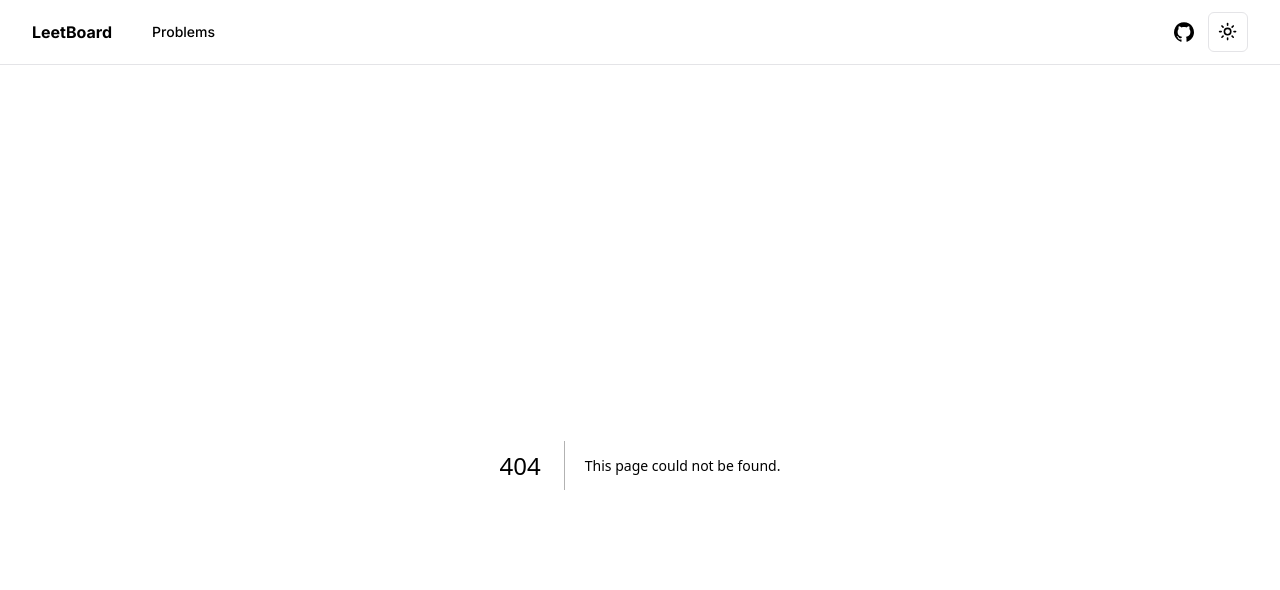
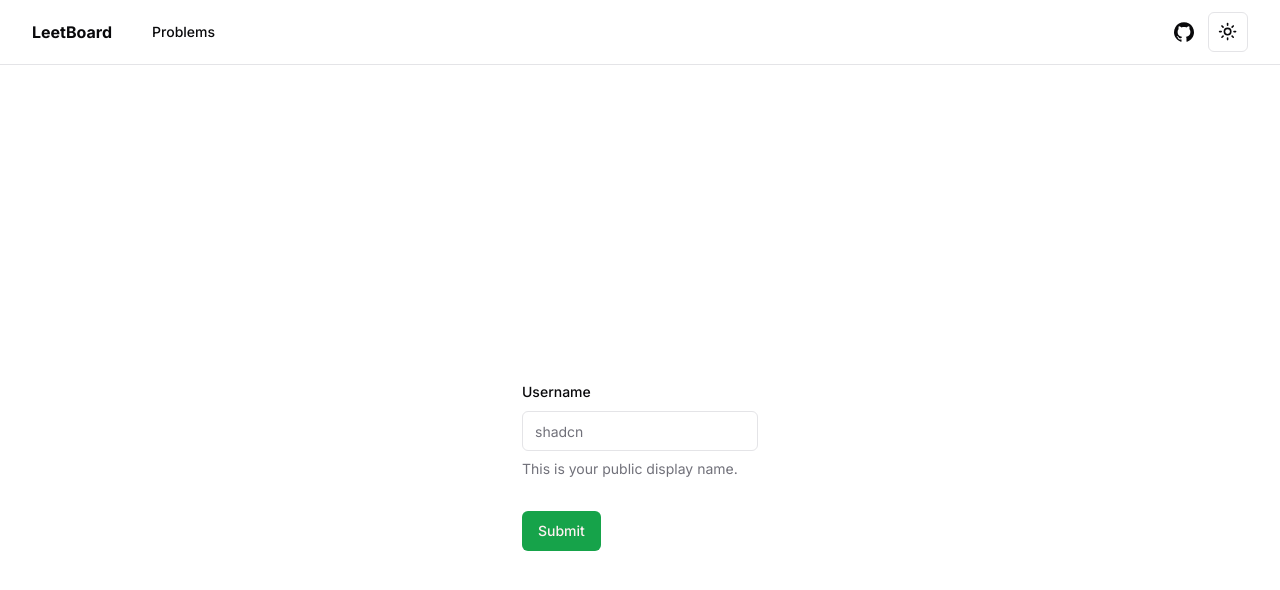
Before and after one commit to madhukar666/leet-board, a Next.js app in the folder leet-board/: page /problems in a window 1280 px wide. Before the commit this address had no page. Shown: the top 590 px of the page. Built offline with nearby package versions, Linux system fonts and the light colour scheme.

Commit message:
add problems card

```diff
--- /dev/null
+++ b/leet-board/src/app/problems/page.tsx
@@ -0,0 +1,12 @@
+
+
+import {ProblemForm } from "@/components/custom/lc-form"
+
+export default function ProblemCard(){
+
+  return (
+    <div className="h-screen flex justify-center items-center">
+      <ProblemForm></ProblemForm>
+    </div>
+  )
+}
--- /dev/null
+++ b/leet-board/src/components/custom/lc-form.tsx
@@ -0,0 +1,61 @@
+"use client"
+
+import { zodResolver } from "@hookform/resolvers/zod"
+import { useForm } from "react-hook-form"
+import { z } from "zod"
+
+import { Button } from "@/components/ui/button"
+import {
+  Form,
+  FormControl,
+  FormDescription,
+  FormField,
+  FormItem,
+  FormLabel,
+  FormMessage,
+} from "@/components/ui/form"
+import { Input } from "@/components/ui/input"
+
+const formSchema = z.object({
+  username: z.string().min(2, {
+    message: "Username must be at least 2 characters.",
+  }),
+})
+
+export function ProblemForm() {
+  // ...
+const form = useForm<z.infer<typeof formSchema>>({
+    resolver: zodResolver(formSchema),
+    defaultValues: {
+      username: "",
+    },
+  })
+  function onSubmit(values: z.infer<typeof formSchema>) {
+    // Do something with the form values.
+    // ✅ This will be type-safe and validated.
+    console.log(values)
+  }
+  return (
+    <Form {...form}>
+      <form onSubmit={form.handleSubmit(onSubmit)} className="space-y-8">
+        <FormField
+          control={form.control}
+          name="username"
+          render={({ field }) => (
+            <FormItem>
+              <FormLabel>Username</FormLabel>
+              <FormControl>
+                <Input placeholder="shadcn" {...field} />
+              </FormControl>
+              <FormDescription>
+                This is your public display name.
+              </FormDescription>
+              <FormMessage />
+            </FormItem>
+          )}
+        />
+        <Button type="submit">Submit</Button>
+      </form>
+    </Form>
+  )
+}
--- /dev/null
+++ b/leet-board/src/components/ui/form.tsx
@@ -0,0 +1,176 @@
+import * as React from "react"
+import * as LabelPrimitive from "@radix-ui/react-label"
+import { Slot } from "@radix-ui/react-slot"
+import {
+  Controller,
+  ControllerProps,
+  FieldPath,
+  FieldValues,
+  FormProvider,
+  useFormContext,
+} from "react-hook-form"
+
+import { cn } from "@/lib/utils"
+import { Label } from "@/components/ui/label"
+
+const Form = FormProvider
+
+type FormFieldContextValue<
+  TFieldValues extends FieldValues = FieldValues,
+  TName extends FieldPath<TFieldValues> = FieldPath<TFieldValues>
+> = {
+  name: TName
+}
+
+const FormFieldContext = React.createContext<FormFieldContextValue>(
+  {} as FormFieldContextValue
+)
+
+const FormField = <
+  TFieldValues extends FieldValues = FieldValues,
+  TName extends FieldPath<TFieldValues> = FieldPath<TFieldValues>
+>({
+  ...props
+}: ControllerProps<TFieldValues, TName>) => {
+  return (
+    <FormFieldContext.Provider value={{ name: props.name }}>
+      <Controller {...props} />
+    </FormFieldContext.Provider>
+  )
+}
+
+const useFormField = () => {
+  const fieldContext = React.useContext(FormFieldContext)
+  const itemContext = React.useContext(FormItemContext)
+  const { getFieldState, formState } = useFormContext()
+
+  const fieldState = getFieldState(fieldContext.name, formState)
+
+  if (!fieldContext) {
+    throw new Error("useFormField should be used within <FormField>")
+  }
+
+  const { id } = itemContext
+
+  return {
+    id,
+    name: fieldContext.name,
+    formItemId: `${id}-form-item`,
+    formDescriptionId: `${id}-form-item-description`,
+    formMessageId: `${id}-form-item-message`,
+    ...fieldState,
+  }
+}
+
+type FormItemContextValue = {
+  id: string
+}
+
+const FormItemContext = React.createContext<FormItemContextValue>(
+  {} as FormItemContextValue
+)
+
+const FormItem = React.forwardRef<
+  HTMLDivElement,
+  React.HTMLAttributes<HTMLDivElement>
+>(({ className, ...props }, ref) => {
+  const id = React.useId()
+
+  return (
+    <FormItemContext.Provider value={{ id }}>
+      <div ref={ref} className={cn("space-y-2", className)} {...props} />
+    </FormItemContext.Provider>
+  )
+})
+FormItem.displayName = "FormItem"
+
+const FormLabel = React.forwardRef<
+  React.ElementRef<typeof LabelPrimitive.Root>,
+  React.ComponentPropsWithoutRef<typeof LabelPrimitive.Root>
+>(({ className, ...props }, ref) => {
+  const { error, formItemId } = useFormField()
+
+  return (
+    <Label
+      ref={ref}
+      className={cn(error && "text-destructive", className)}
+      htmlFor={formItemId}
+      {...props}
+    />
+  )
+})
+FormLabel.displayName = "FormLabel"
+
+const FormControl = React.forwardRef<
+  React.ElementRef<typeof Slot>,
+  React.ComponentPropsWithoutRef<typeof Slot>
+>(({ ...props }, ref) => {
+  const { error, formItemId, formDescriptionId, formMessageId } = useFormField()
+
+  return (
+    <Slot
+      ref={ref}
+      id={formItemId}
+      aria-describedby={
+        !error
+          ? `${formDescriptionId}`
+          : `${formDescriptionId} ${formMessageId}`
+      }
+      aria-invalid={!!error}
+      {...props}
+    />
+  )
+})
+FormControl.displayName = "FormControl"
+
+const FormDescription = React.forwardRef<
+  HTMLParagraphElement,
+  React.HTMLAttributes<HTMLParagraphElement>
+>(({ className, ...props }, ref) => {
+  const { formDescriptionId } = useFormField()
+
+  return (
+    <p
+      ref={ref}
+      id={formDescriptionId}
+      className={cn("text-sm text-muted-foreground", className)}
+      {...props}
+    />
+  )
+})
+FormDescription.displayName = "FormDescription"
+
+const FormMessage = React.forwardRef<
+  HTMLParagraphElement,
+  React.HTMLAttributes<HTMLParagraphElement>
+>(({ className, children, ...props }, ref) => {
+  const { error, formMessageId } = useFormField()
+  const body = error ? String(error?.message) : children
+
+  if (!body) {
+    return null
+  }
+
+  return (
+    <p
+      ref={ref}
+      id={formMessageId}
+      className={cn("text-sm font-medium text-destructive", className)}
+      {...props}
+    >
+      {body}
+    </p>
+  )
+})
+FormMessage.displayName = "FormMessage"
+
+export {
+  useFormField,
+  Form,
+  FormItem,
+  FormLabel,
+  FormControl,
+  FormDescription,
+  FormMessage,
+  FormField,
+}
--- /dev/null
+++ b/leet-board/src/components/ui/input.tsx
@@ -0,0 +1,25 @@
+import * as React from "react"
+
+import { cn } from "@/lib/utils"
+
+export interface InputProps
+  extends React.InputHTMLAttributes<HTMLInputElement> {}
+
+const Input = React.forwardRef<HTMLInputElement, InputProps>(
+  ({ className, type, ...props }, ref) => {
+    return (
+      <input
+        type={type}
+        className={cn(
+          "flex h-10 w-full rounded-md border border-input bg-background px-3 py-2 text-sm ring-offset-background file:border-0 file:bg-transparent file:text-sm file:font-medium placeholder:text-muted-foreground focus-visible:outline-none focus-visible:ring-2 focus-visible:ring-ring focus-visible:ring-offset-2 disabled:cursor-not-allowed disabled:opacity-50",
+          className
+        )}
+        ref={ref}
+        {...props}
+      />
+    )
+  }
+)
+Input.displayName = "Input"
+
+export { Input }
--- /dev/null
+++ b/leet-board/src/components/ui/label.tsx
@@ -0,0 +1,26 @@
+"use client"
+
+import * as React from "react"
+import * as LabelPrimitive from "@radix-ui/react-label"
+import { cva, type VariantProps } from "class-variance-authority"
+
+import { cn } from "@/lib/utils"
+
+const labelVariants = cva(
+  "text-sm font-medium leading-none peer-disabled:cursor-not-allowed peer-disabled:opacity-70"
+)
+
+const Label = React.forwardRef<
+  React.ElementRef<typeof LabelPrimitive.Root>,
+  React.ComponentPropsWithoutRef<typeof LabelPrimitive.Root> &
+    VariantProps<typeof labelVariants>
+>(({ className, ...props }, ref) => (
+  <LabelPrimitive.Root
+    ref={ref}
+    className={cn(labelVariants(), className)}
+    {...props}
+  />
+))
+Label.displayName = LabelPrimitive.Root.displayName
+
+export { Label }
```
